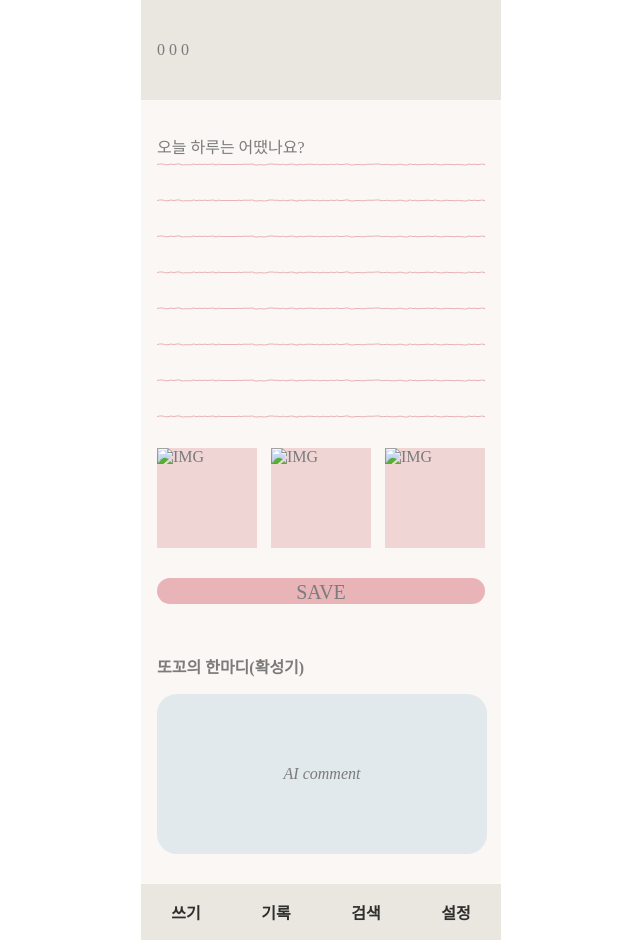
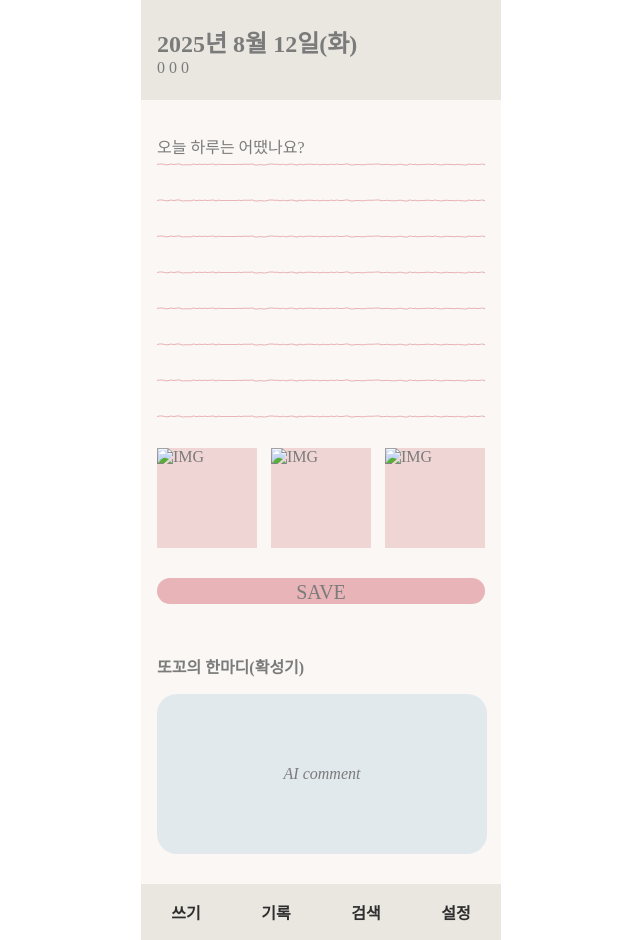
Before and after one commit to hyelimforest/diary-app_DDoCCo, a website: page index.html in a window 1280 px wide. Shown: the whole page, without its empty margins (319-959 px from the left). Drawn offline with Linux system fonts and the light colour scheme; the site is published under a folder, as on GitHub Pages, so addresses that start at the root find nothing.

Commit message:
third commit

```diff
--- a/index.html
+++ b/index.html
@@ -6,7 +6,7 @@
   <meta name="viewport" content="width=device-width, initial-scale=1.0">
   <title>또꼬또꼬</title>
   <link rel="stylesheet" href="./css/page_write.css">
-  <script src="/js/date.js" defer></script>
+  <script src="./js/date.js" defer></script>
 </head>
 
 <body>
```
Also changed, not shown: img/Line.svg (deleted).
